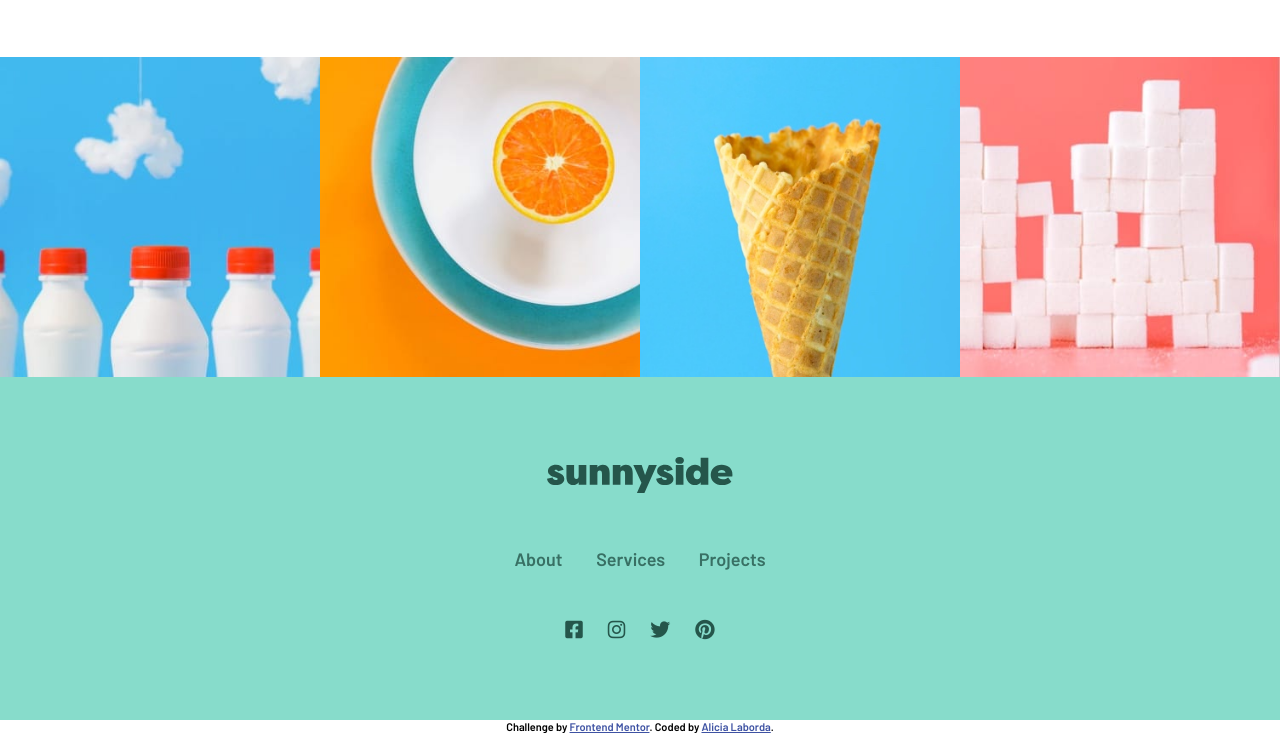
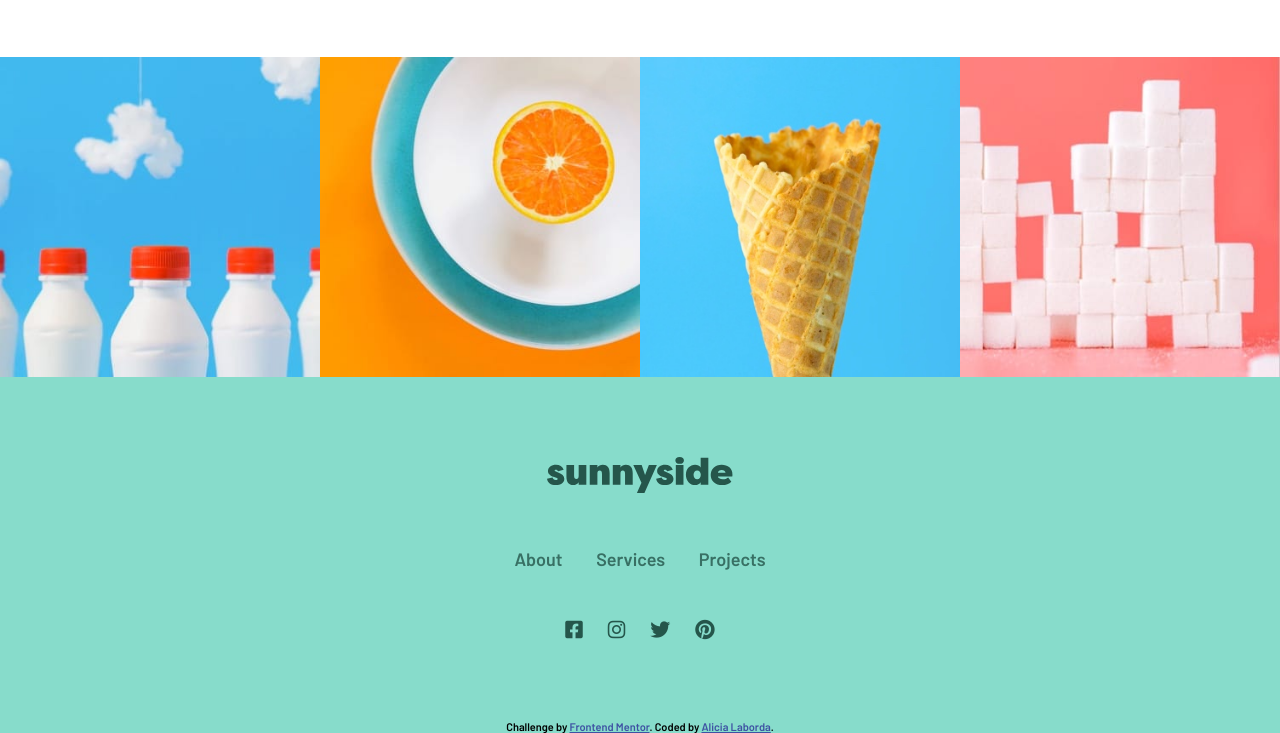
Before and after one commit to alicialaborda/Sunnyside-agency-landing-page, a plain HTML site: page index.html in a window 1280 px wide. Shown: the part 3025-3758 px from the top of the page. Drawn offline with Linux system fonts and the light colour scheme.

Commit message:
Update index.css

```diff
--- a/index.css
+++ b/index.css
@@ -329,6 +329,10 @@
     opacity: 1;
   }
 
+.attribution{
+    background-color: rgba(84, 206, 181, 0.7);
+}
+
   @media (min-width: 600px) {
     .header {
       background-position: bottom;
```
